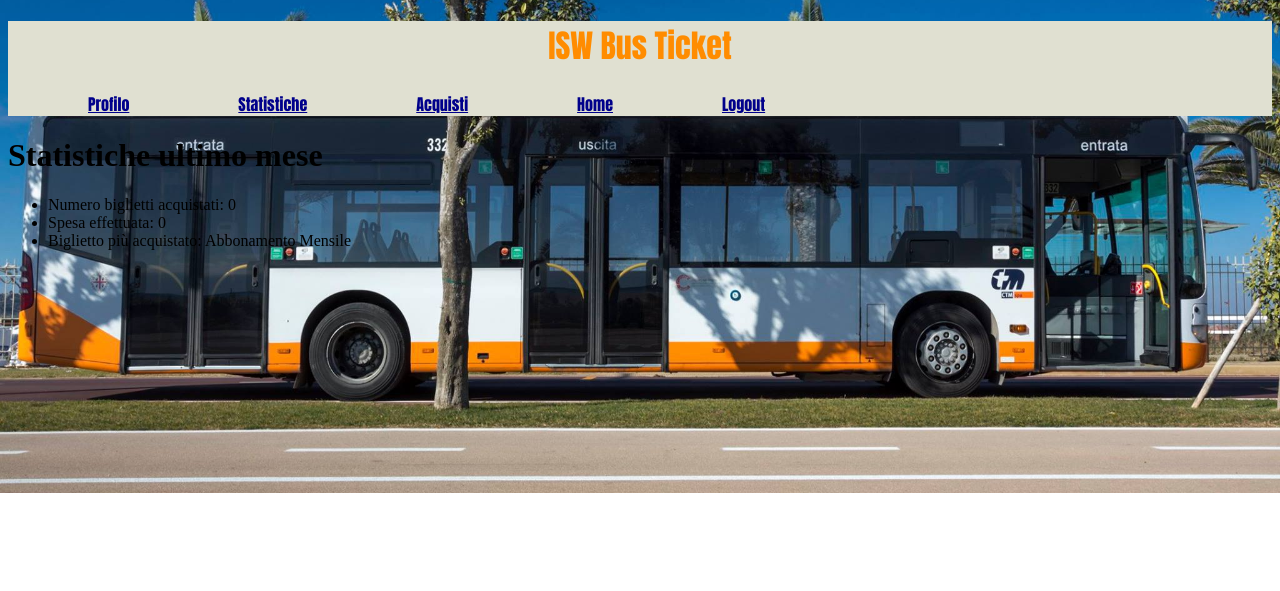
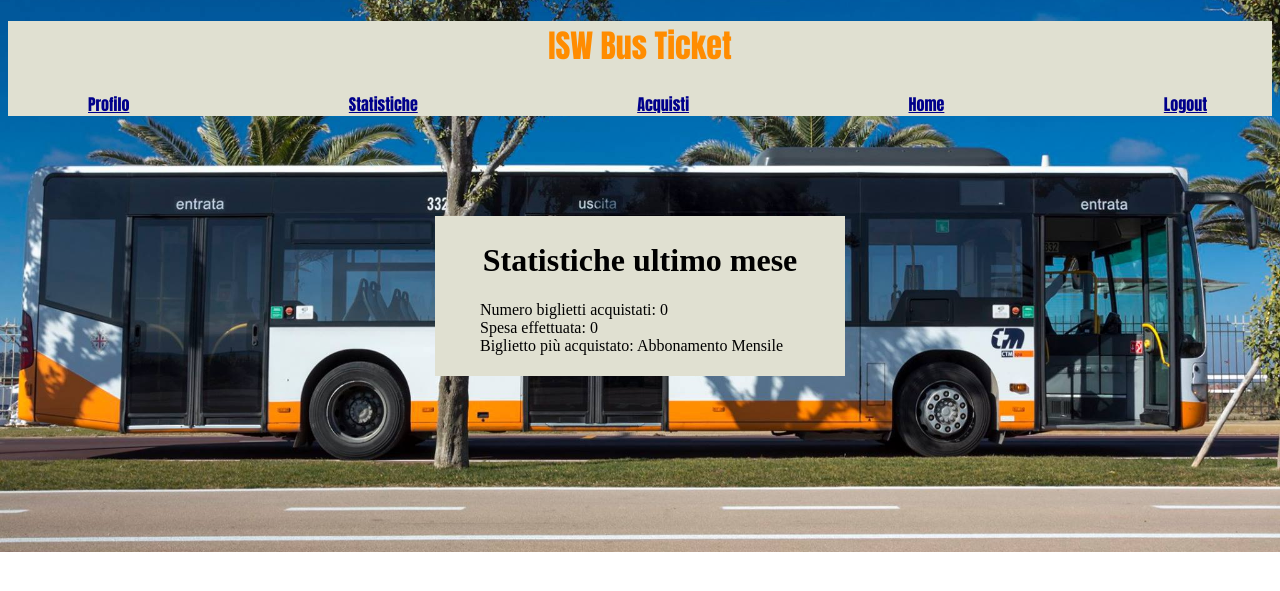
Before and after one commit to michelepilia/ISW, a Django app: page /statistics/ in a window 1280 px wide. Shown: the top 591 px of the page. Run offline with Django 3.2, Linux system fonts and the light colour scheme; data comes from the database, SQL or seed files in the repository.

Commit message:
Riposizionate le tabelle delle statistiche e dei biglietti acquistati al centro della pagina

```diff
--- a/IswBus/static/IswBus/style.css
+++ b/IswBus/static/IswBus/style.css
@@ -23,6 +23,13 @@
     text-align-last: justify;
     padding-bottom: 10px;
     font-family: Impact, Charcoal, sans-serif;
+}
+
+#link_home{
+    margin-left: auto;
+    margin-right: auto;
+    text-align: center;
+    text-align-last: justify;
 }
 
 /*ul{
@@ -51,7 +58,7 @@
 }
 
 #Carte_di_credito{
-     margin:auto;
+    margin:auto;
     text-align: center;
     padding:5px;
     width: 400px;
@@ -67,3 +74,38 @@
     margin-top: 100px;
     background-color:#e0e0d1;
 }
+
+.form{
+    display: block;
+    margin-left: auto;
+    margin-right: auto;
+}
+
+#statistiche{
+    margin:auto;
+    text-align: center;
+    padding:5px;
+    width: 400px;
+    margin-top: 100px;
+    background-color:#e0e0d1;
+}
+
+#biglietti_acquistati{
+    margin:auto;
+    text-align: center;
+    padding:5px;
+    width: 400px;
+    margin-top: 100px;
+    background-color:#e0e0d1;
+}
+
+ul{
+    list-style: none;
+    text-align: initial;
+}
+
+table{
+    margin: auto;
+    padding-bottom: 15px;
+    text-align: center;
+}
--- a/IswBus/templates/statistics.html
+++ b/IswBus/templates/statistics.html
@@ -1,7 +1,7 @@
 {% extends 'base.html' %}
 
 {% block content %}
-
+    <div id="statistiche">
     <h1>Statistiche ultimo mese </h1>
 
     <ul>
@@ -9,7 +9,7 @@
         <li>Spesa effettuata: {{ total }}</li>
         <li>Biglietto più acquistato: {{ most_purchased }}</li>
     </ul>
-
+    </div>
 
 
 {% endblock %}
--- a/IswBus/templates/transactions.html
+++ b/IswBus/templates/transactions.html
@@ -1,7 +1,7 @@
 {% extends 'base.html' %}
 
 {% block content %}
-
+        <div id="biglietti_acquistati">
         <h1>Biglietti Acquistati</h1>
 
         <table>
@@ -17,4 +17,5 @@
                 </tr>
             {% endfor %}
         </table>
+        </div>
 {% endblock %}
```
